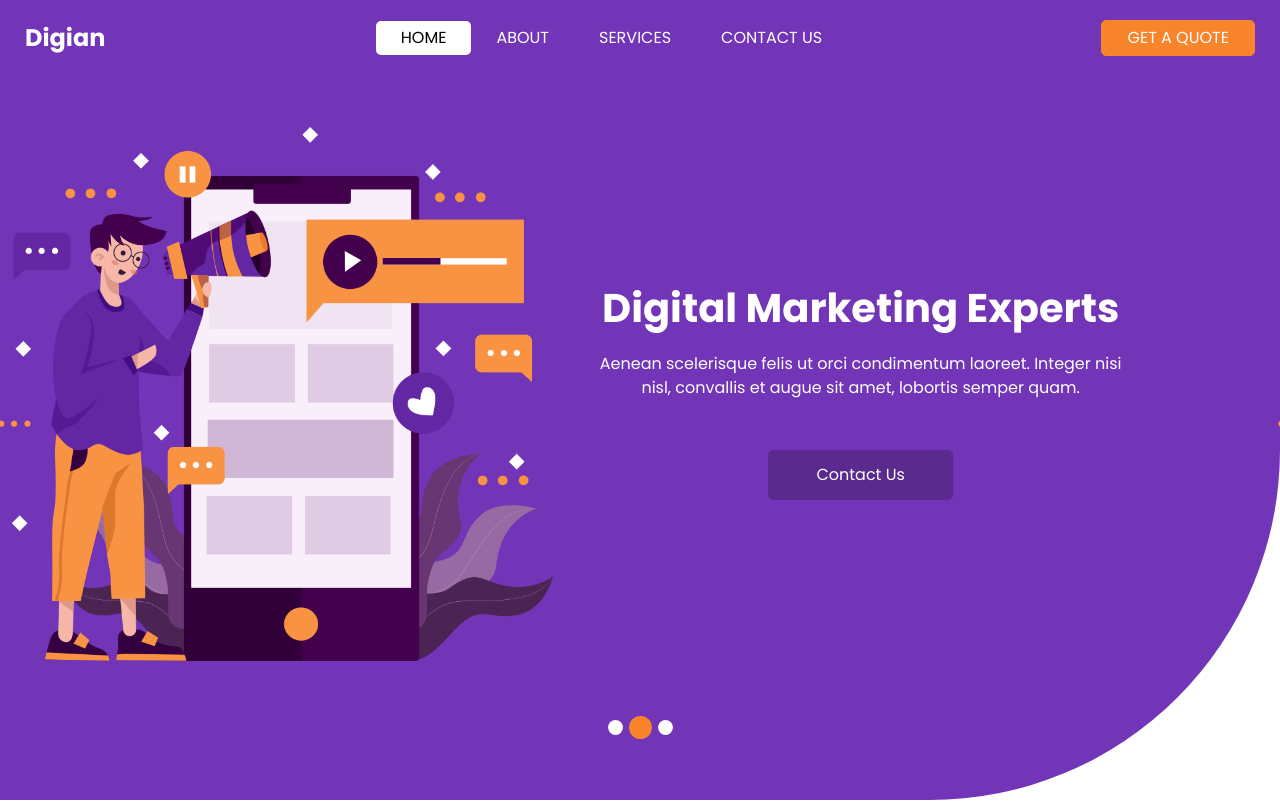
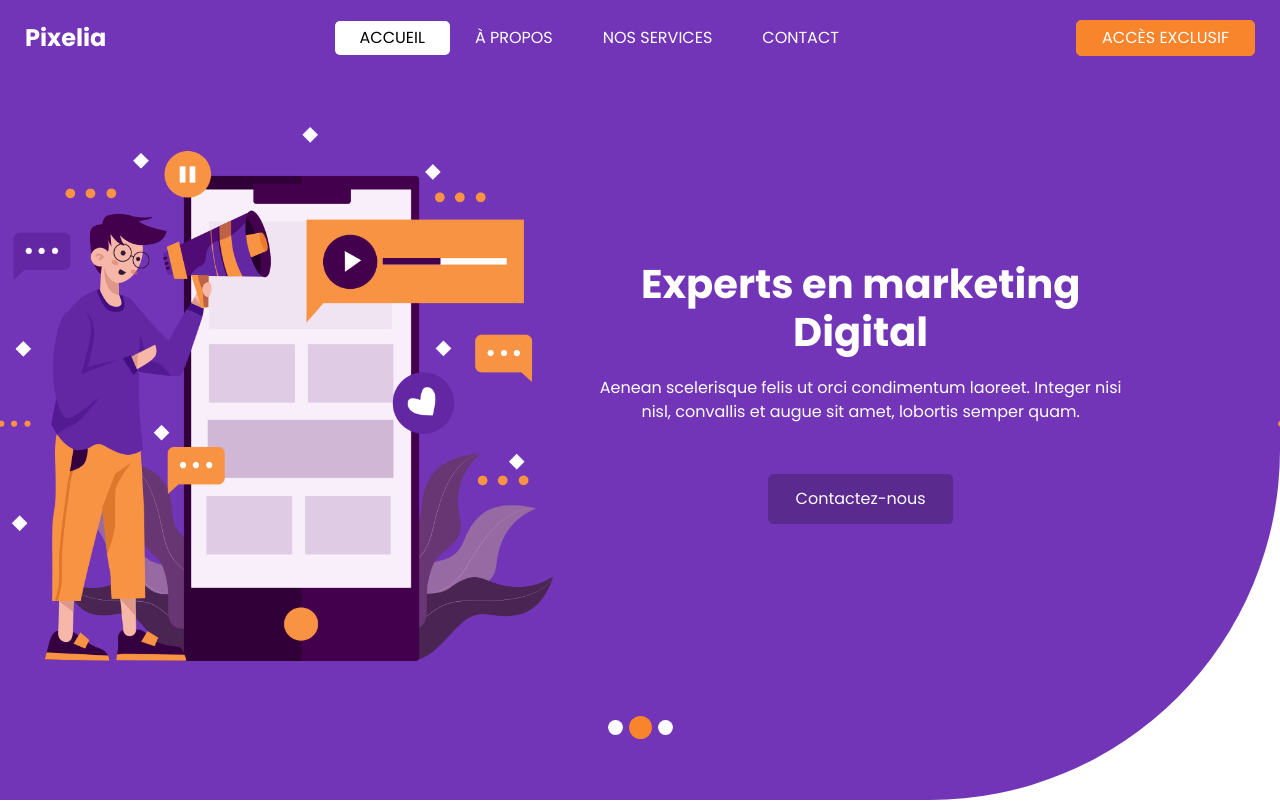
Before and after one commit to Em2oo2/pixelia, a plain HTML site: page index.html in a window 1280 px wide. Shown: the top 802 px of the page. Drawn offline with nearby package versions, Linux system fonts and the light colour scheme; some packages are replaced by stand-ins of ours.

Commit message:
modification contenu home page

```diff
--- a/index.html
+++ b/index.html
@@ -1,5 +1,5 @@
 <!DOCTYPE html>
-<html lang="en">
+<html lang="fr">
 
 <head>
   <!-- Basic -->
@@ -12,7 +12,7 @@
   <meta name="description" content="" />
   <meta name="author" content="" />
 
-  <title>Digian</title>
+  <title>Pixelia</title>
 
 
   <!-- bootstrap core css -->
@@ -37,7 +37,7 @@
         <nav class="navbar navbar-expand-lg custom_nav-container ">
           <a class="navbar-brand" href="index.html">
             <span>
-              Digian
+              Pixelia
             </span>
           </a>
 
@@ -48,21 +48,21 @@
           <div class="collapse navbar-collapse" id="navbarSupportedContent">
             <ul class="navbar-nav  ">
               <li class="nav-item active">
-                <a class="nav-link" href="index.html">Home <span class="sr-only">(current)</span></a>
+                <a class="nav-link" href="index.html">Accueil <span class="sr-only">(current)</span></a>
               </li>
               <li class="nav-item">
-                <a class="nav-link" href="about.html"> About</a>
+                <a class="nav-link" href="about.html"> À Propos</a>
               </li>
               <li class="nav-item">
-                <a class="nav-link" href="service.html">Services</a>
+                <a class="nav-link" href="service.html">Nos Services</a>
               </li>
               <li class="nav-item">
-                <a class="nav-link" href="contact.html">Contact Us</a>
+                <a class="nav-link" href="contact.html">Contact</a>
               </li>
             </ul>
             <div class="quote_btn-container">
               <a href="" class="quote_btn">
-                Get A Quote
+                Accès Exclusif
               </a>
             </div>
           </div>
@@ -85,14 +85,14 @@
                 <div class="col-md-6">
                   <div class="detail-box">
                     <h1>
-                      Digital Marketing Experts
+                      Experts en marketing Digital
                     </h1>
                     <p>
                       Aenean scelerisque felis ut orci condimentum laoreet. Integer nisi nisl, convallis et augue sit amet, lobortis semper quam.
                     </p>
                     <div class="btn-box">
                       <a href="" class="btn1">
-                        Contact Us
+                        Contactez-nous
                       </a>
                     </div>
                   </div>
@@ -111,14 +111,14 @@
                 <div class="col-md-6">
                   <div class="detail-box">
                     <h1>
-                      Digital Marketing Experts
+                      Experts en communication
                     </h1>
                     <p>
                       Aenean scelerisque felis ut orci condimentum laoreet. Integer nisi nisl, convallis et augue sit amet, lobortis semper quam.
                     </p>
                     <div class="btn-box">
                       <a href="" class="btn1">
-                        Contact Us
+                        Contactez-noous
                       </a>
                     </div>
                   </div>
@@ -137,14 +137,14 @@
                 <div class="col-md-6">
                   <div class="detail-box">
                     <h1>
-                      Digital Marketing Experts
+                      Un savoir faire inégalé
                     </h1>
                     <p>
                       Aenean scelerisque felis ut orci condimentum laoreet. Integer nisi nisl, convallis et augue sit amet, lobortis semper quam.
                     </p>
                     <div class="btn-box">
                       <a href="" class="btn1">
-                        Contact Us
+                        Contactez-nous
                       </a>
                     </div>
                   </div>
```
